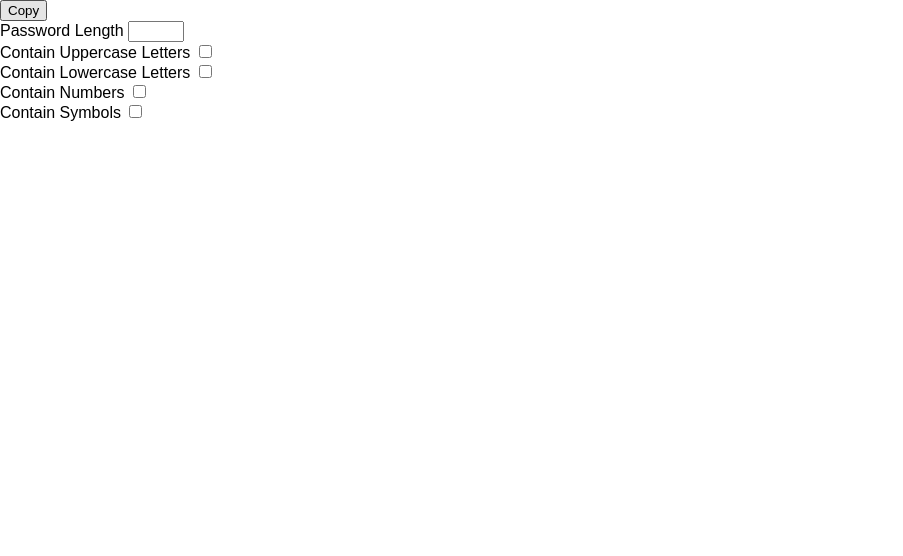
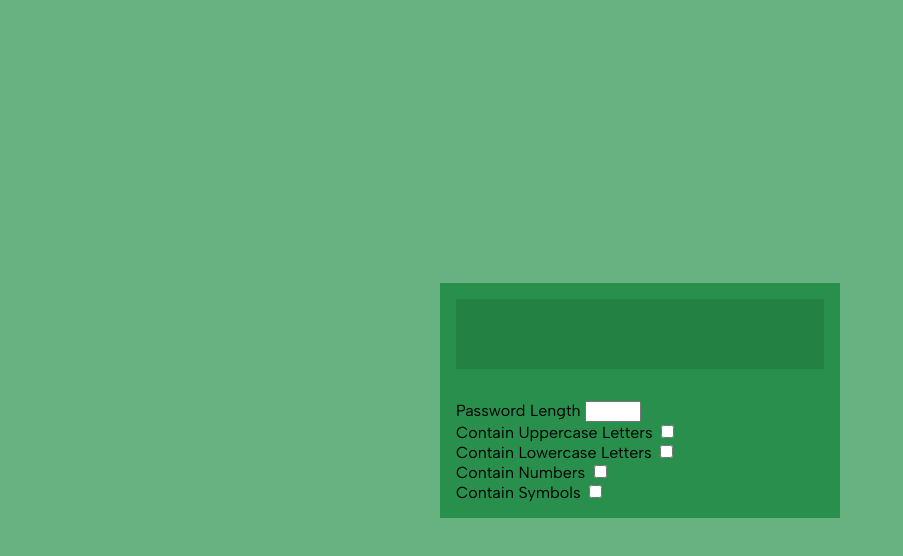
Before and after one commit to Tane4ka170/new2b, a plain HTML site: page index.html in a window 1280 px wide. Shown: the whole page, without its empty margins (0-903 px from the left). Drawn offline with Linux system fonts and the light colour scheme.

Commit message:
Updated CSS for the password generator UI

```diff
--- a/style.css
+++ b/style.css
@@ -5,6 +5,58 @@
 }
 
 body {
-  font-family: "Poppins", sans-serif;
+  background-color: #68b181;
+  font-family: "Albert Sans", sans-serif;
   margin: 0;
+  display: flex;
+  justify-content: center;
+  align-items: center;
+  min-height: 100vh;
 }
+
+.pw-container {
+  width: 400px;
+  background-color: #28904c;
+}
+
+.pw-header {
+  padding: 1rem;
+}
+
+.pw {
+  width: 100%;
+  height: 70px;
+  background-color: #248144;
+  display: flex;
+  align-items: center;
+  position: relative;
+  font-size: 2rem;
+  padding: 1rem;
+}
+
+.pw button {
+  position: absolute;
+  top: 0;
+  right: 0;
+  transform: translate(0, -50%);
+  background-color: white;
+  padding: 0.25rem;
+  border: none;
+  font-family: inherit;
+  opacity: 0;
+  transition: opacity 0.2s ease, transform 0.2s ease;
+  cursor: pointer;
+  font-weight: bold;
+}
+
+.pw:hover button {
+  opacity: 1;
+  transform: translate(0, -80%);
+}
+
+.pw-body {
+  padding: 1rem;
+}
+
+.form-control {
+}
```
